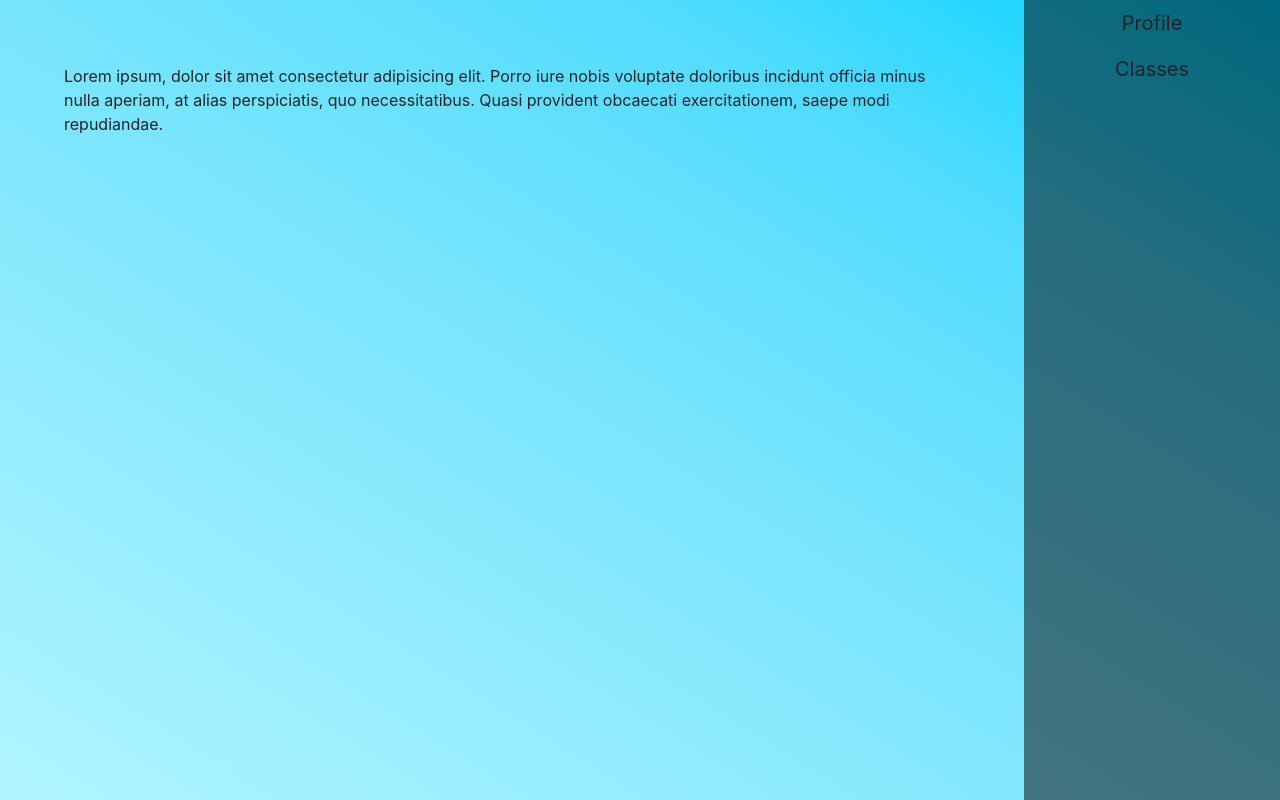
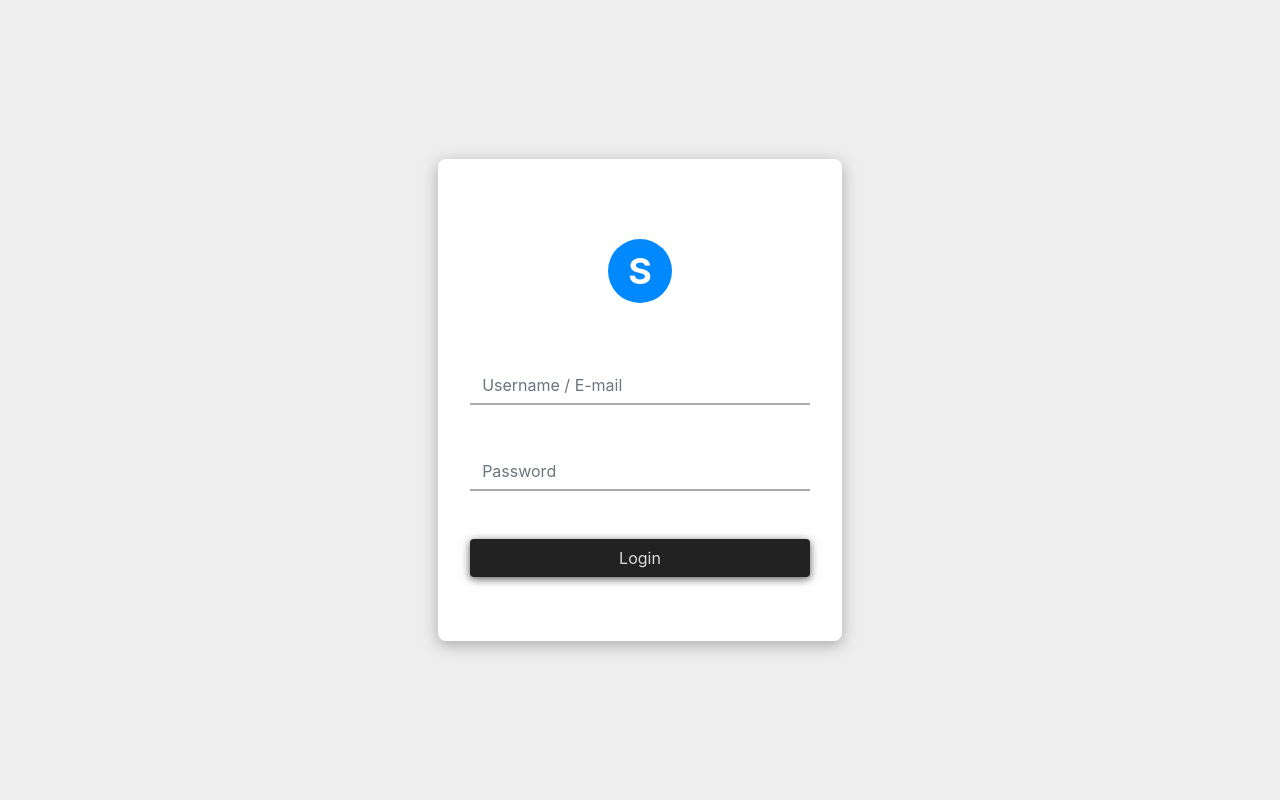
Before and after one commit to gabeeedev/smartclass, a PHP site: page / in a window 1280 px wide. Run offline with PHP 8.4, Linux system fonts and the light colour scheme.

Commit message:
Login, css/js rename, startService

```diff
--- /dev/null
+++ b/api/services/startService.php
@@ -0,0 +1,29 @@
+<?php
+
+require_once "../util/auth.php";
+
+if(isLoggedIn()) {
+
+} else {
+    ?>
+    <link rel="stylesheet" href="css/themes/light.css">
+    <div class="flex-center">
+        <div class="login-form">
+            <form>
+                <div class="login-logo">
+                    S
+                </div>
+                <div class="form-group">
+                    <input type="username" class="form-control form-simple" id="username" placeholder="Username / E-mail">
+                </div>
+                <div class="form-group">
+                    <input type="password" class="form-control form-simple" id="password" placeholder="Password">
+                </div>
+                <button type="submit" class="btn btn-login">Login</button>
+            </form>
+        </div>
+    </div>
+
+
+    <?php
+}
--- /dev/null
+++ b/api/util/auth.php
@@ -0,0 +1,19 @@
+<?php
+
+session_start();
+
+require_once 'dbcon.php';
+
+function checkEmail() {
+
+}
+
+function registerAccount($data) {
+
+}
+
+function isLoggedIn() {
+    if (!isset($_SESSION) || !isset($_SESSION['login'])) {
+        return false;
+    }
+}
--- a/api/util/dbcon.php
+++ b/api/util/dbcon.php
@@ -1,6 +1,6 @@
 <?php
 
-$con = new PDO('mysql:host=localhost;dbname=test', "root", "");
+$con = new PDO('mysql:host=localhost;dbname=smartclass', "root", "");
 $con->query("SET NAMES utf8");
 
 function sql_select($sql, $array=array()) {
@@ -9,6 +9,14 @@ function sql_select($sql, $array=array()) {
     $query = $con->prepare($sql);
     $query->execute($array);
     return $query->fetchAll(PDO::FETCH_ASSOC);
+}
+
+function sql_select_array($sql, $array=array()) {
+    GLOBAL $con;
+
+    $query = $con->prepare($sql);
+    $query->execute($array);
+    return $query->fetchAll(PDO::FETCH_ARRAY);
 }
 
 function sql_query($sql, $array=array()) {
@@ -21,7 +29,7 @@ function sql_query($sql, $array=array()) {
 function sql_insert($table, $array) {
     $data = [];
     foreach ($array as $k => $v) {
-        data[":" . $k] = $v;
+        $data[":" . $k] = $v;
     }
     sql_query("INSERT INTO " . $table . " (" . implode(", ",array_keys($table)) . ") VALUES (" . implode(", ",array_keys($data)) . ")", $data);
 }
--- a/css/sclass.css
+++ /dev/null
@@ -1,34 +0,0 @@
-html {
-    height: 100%;
-}
-
-body {
-    min-height: 100%;
-}
-
-#content {
-    margin-right:256px;
-    padding:64px;
-}
-
-#menu {
-    width: 256px;
-    position: absolute;
-    right:0px;
-    height: 100%;
-    background: rgba(0, 0, 0, 0.5);
-}
-
-.menu-item {
-    width: 100%;
-    text-align: center;
-    padding: 8px;
-    font-size: 20px;
-    /* background-color:#CCC; */
-    /* vertical-align: middle; */
-}
-.menu-item:hover {
-    cursor: pointer;
-    color:white;
-    background: rgba(0, 0, 0, 0.5)
-}
--- /dev/null
+++ b/css/style.css
@@ -0,0 +1,64 @@
+#content {
+    margin-right:256px;
+    padding:64px;
+}
+
+#menu {
+    width: 256px;
+    position: absolute;
+    right:0px;
+    height: 100%;
+    background: rgba(0, 0, 0, 0.5);
+}
+
+.menu-item {
+    width: 100%;
+    text-align: center;
+    padding: 8px;
+    font-size: 20px;
+    /* background-color:#CCC; */
+    /* vertical-align: middle; */
+}
+.menu-item:hover {
+    cursor: pointer;
+    color:white;
+    background: rgba(0, 0, 0, 0.5)
+}
+
+.login-form {
+    width:40ch;
+    /* margin-top:-200px; */
+    padding:64px 32px;
+    border-radius: 8px;
+}
+
+.login-logo {
+    margin:16px auto 64px auto;
+    width: 64px;
+    height: 64px;
+    display: flex;
+    justify-content: center;
+    align-items: center;
+    border-radius: 32px;
+}
+
+.btn-login {
+    display: block;
+    width: 100%;
+}
+
+.form-simple {
+    margin-bottom:48px;
+}
+
+.flex-center {
+    width: 100vw;
+    height: 100vh;
+    display:flex;
+    align-items:center;
+    justify-content: center;
+}
+
+input:focus {
+    box-shadow: none !important;
+}
--- a/css/themes/light.css
+++ b/css/themes/light.css
@@ -1,3 +1,31 @@
 body {
-    background-image: linear-gradient(to left bottom, #00d3ff, #52dcfe, #77e5fd, #95edfe, #b0f5ff);
+    background-color:#EEE;
 }
+
+.login-form {
+    background-color:#FFF;
+    box-shadow: 0px 4px 16px 0px #AAA;
+}
+
+.login-logo {
+    font-size:36px;
+    font-weight: bold;
+    background-color:#0089ff;
+    color:white;
+}
+
+.btn-login {
+    background-color:#222;
+    color:#DDD;
+    box-shadow: 0px 2px 8px 0px #555;
+}
+.btn-login:hover {
+    color:#FFF;
+    text-shadow: 0px 0px 4px #DDD;
+}
+
+.form-simple {
+    border: 0px;
+    border-bottom: solid 2px #AAA;
+    border-radius: 0px;
+}
--- a/index.html
+++ b/index.html
@@ -6,21 +6,15 @@
     <meta http-equiv="X-UA-Compatible" content="ie=edge">
     <link rel="stylesheet" href="css/jquery-ui.css">
     <link rel="stylesheet" href="css/bootstrap.css">
-    <link rel="stylesheet" href="css/sclass.css">
-    <link rel="stylesheet" href="css/themes/light.css">
+    <link rel="stylesheet" href="css/style.css">
     <link href="https://fonts.googleapis.com/icon?family=Material+Icons" rel="stylesheet">
     <title>SClass</title>
 </head>
 <body>
-    <div id="menu">
 
-    </div>
-    <div id="content">
-        Lorem ipsum, dolor sit amet consectetur adipisicing elit. Porro iure nobis voluptate doloribus incidunt officia minus nulla aperiam, at alias perspiciatis, quo necessitatibus. Quasi provident obcaecati exercitationem, saepe modi repudiandae.
-    </div>
 </body>
 <script src="js/jquery.js"></script>
 <script src="js/jquery-ui.js"></script>
 <script src="js/bootstrap.js"></script>
-<script src="js/sclass.js"></script>
+<script src="js/script.js"></script>
 </html>
--- a/js/sclass.js
+++ b/js/script.js
@@ -9,5 +9,5 @@ function loadPage(page) {
 }
 
 $(document).ready(function() {
-    load("api/menu.php","#menu");
+    load("api/services/startService.php","body");
 });
```
